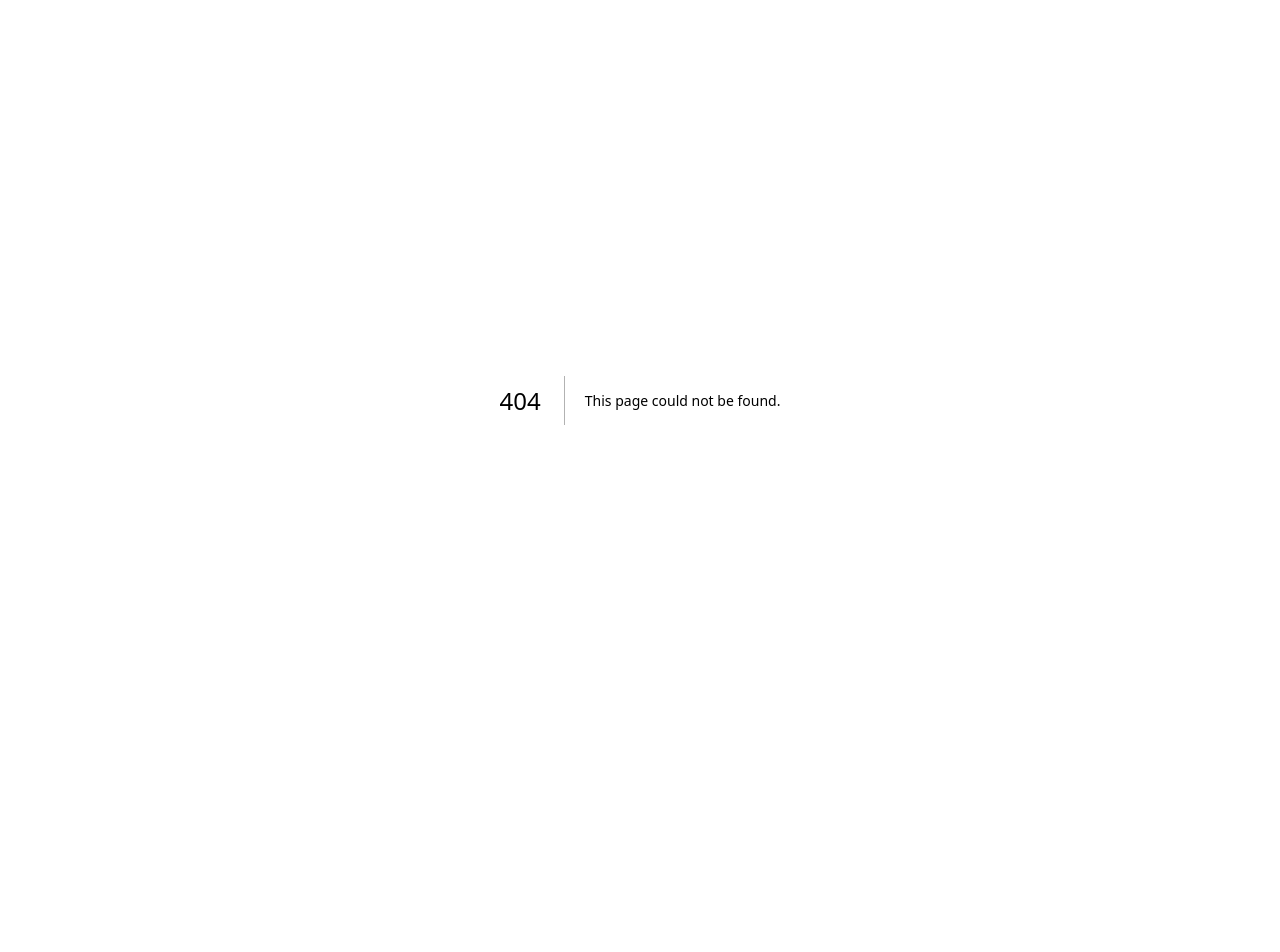
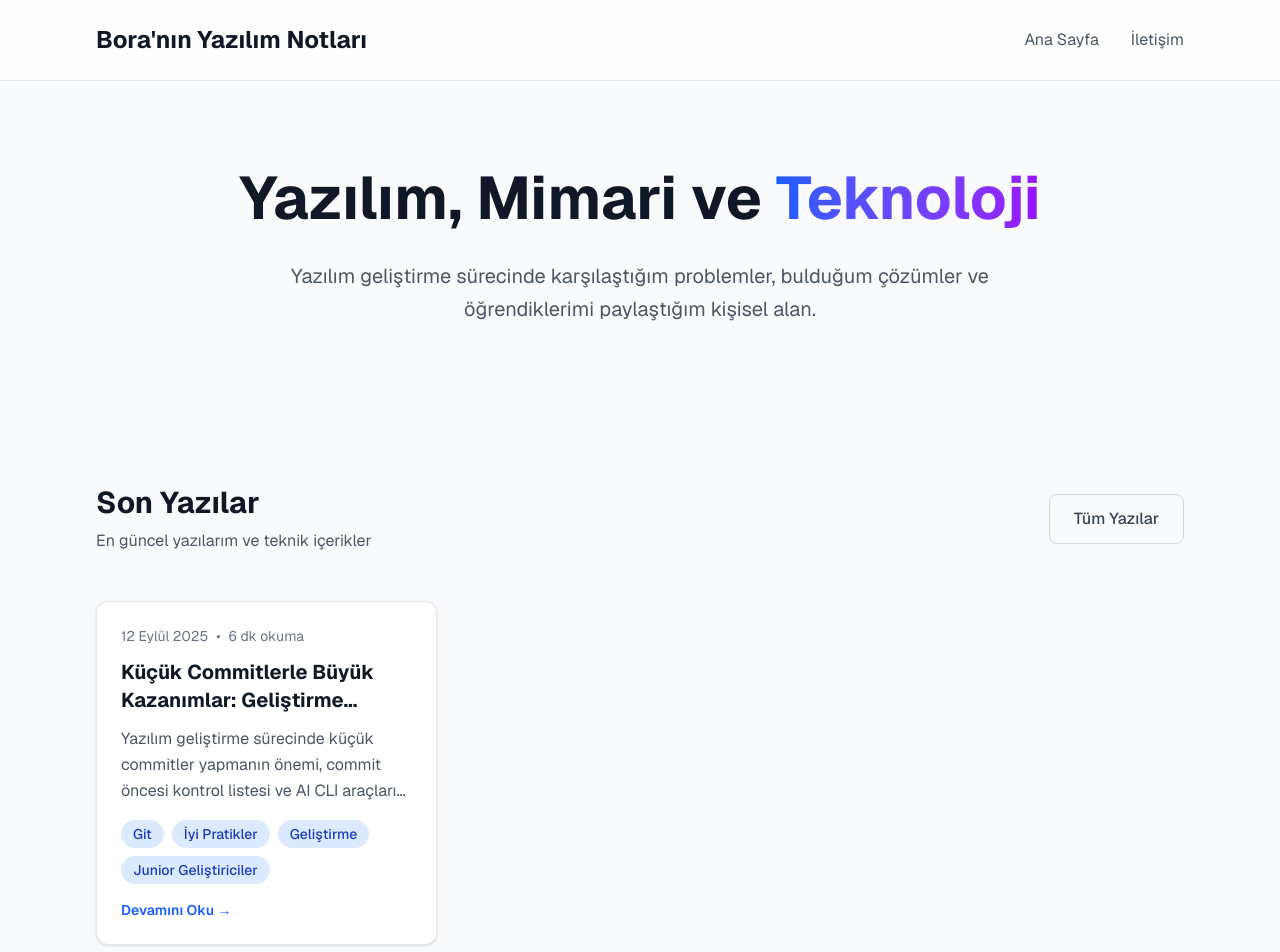
Before and after one commit to boraaaydin/myblog, a Next.js app: page /blog/blog in a window 1280 px wide. Before the commit this address had no page. Shown: the top 952 px of the page. Before the commit the page ends 800 px from the top, so only its background shows below. Built offline with nearby package versions, Linux system fonts and the light colour scheme.

Commit message:
blog path added to all pages

```diff
--- a/next.config.ts
+++ b/next.config.ts
@@ -1,11 +1,9 @@
 import type { NextConfig } from "next";
-
-const isProd = process.env.NODE_ENV === 'production'
 
 const nextConfig: NextConfig = {
   output: 'export',
-  basePath: isProd ? '/blog' : '',
-  assetPrefix: isProd ? '/blog' : '',
+  basePath: '/blog',
+  assetPrefix: '/blog',
   images: {
     unoptimized: true,
   },
--- a/src/app/[slug]/page.tsx
+++ b/src/app/blog/[slug]/page.tsx
@@ -48,7 +48,7 @@ export default async function BlogPostPage({ params }: BlogPostPageProps) {
       <article className="max-w-4xl mx-auto px-4 sm:px-6 lg:px-8 py-12">
         <nav className="mb-8">
           <Link
-            href="/"
+            href="/blog"
             className="text-blue-600 dark:text-blue-400 hover:underline font-medium"
           >
             ← Ana Sayfaya Dön
@@ -103,7 +103,7 @@ export default async function BlogPostPage({ params }: BlogPostPageProps) {
             </div>
 
             <Link
-              href="/"
+              href="/blog"
               className="px-6 py-3 bg-blue-600 hover:bg-blue-700 text-white rounded-lg font-medium transition-colors"
             >
               Diğer Yazılar
--- /dev/null
+++ b/src/app/blog/page.tsx
@@ -0,0 +1,44 @@
+import Header from '@/components/Header';
+import Hero from '@/components/Hero';
+import BlogCard from '@/components/BlogCard';
+import Footer from '@/components/Footer';
+import { getAllPosts } from '@/lib/blog';
+
+export default function Home() {
+  const posts = getAllPosts();
+
+  return (
+    <div className="min-h-screen bg-gray-50 dark:bg-gray-900">
+      <Header />
+
+      <Hero />
+
+      <main className="max-w-6xl mx-auto px-4 sm:px-6 lg:px-8 py-12">
+        <section>
+          <div className="flex items-center justify-between mb-12">
+            <div>
+              <h2 className="text-3xl font-bold text-gray-900 dark:text-white mb-2">
+                Son Yazılar
+              </h2>
+              <p className="text-gray-600 dark:text-gray-400">
+                En güncel yazılarım ve teknik içerikler
+              </p>
+            </div>
+
+            <button className="hidden sm:block px-6 py-3 border border-gray-300 dark:border-gray-600 text-gray-700 dark:text-gray-300 hover:bg-gray-100 dark:hover:bg-gray-800 rounded-lg font-medium transition-colors">
+              Tüm Yazılar
+            </button>
+          </div>
+
+          <div className="grid grid-cols-1 md:grid-cols-2 lg:grid-cols-3 gap-8">
+            {posts.map((post) => (
+              <BlogCard key={post.id} post={post} />
+            ))}
+          </div>
+        </section>
+      </main>
+
+      <Footer />
+    </div>
+  );
+}
--- a/src/app/tag/[tag]/page.tsx
+++ b/src/app/blog/tag/[tag]/page.tsx
@@ -26,7 +26,7 @@ export default function TagPage({ params }: TagPageProps) {
       <main className="max-w-6xl mx-auto px-4 sm:px-6 lg:px-8 py-12">
         <div className="mb-8">
           <Link
-            href="/"
+            href="/blog"
             className="inline-flex items-center text-blue-600 dark:text-blue-400 hover:text-blue-800 dark:hover:text-blue-300 mb-6 transition-colors"
           >
             ← Ana Sayfaya Dön
--- a/src/app/page.tsx
+++ b/src/app/page.tsx
@@ -1,44 +1,7 @@
-import Header from '@/components/Header';
-import Hero from '@/components/Hero';
-import BlogCard from '@/components/BlogCard';
-import Footer from '@/components/Footer';
-import { getAllPosts } from '@/lib/blog';
+import { redirect } from 'next/navigation'
 
-export default function Home() {
-  const posts = getAllPosts();
+export default function RootPage() {
+  redirect('/blog')
 
-  return (
-    <div className="min-h-screen bg-gray-50 dark:bg-gray-900">
-      <Header />
-
-      <Hero />
-
-      <main className="max-w-6xl mx-auto px-4 sm:px-6 lg:px-8 py-12">
-        <section>
-          <div className="flex items-center justify-between mb-12">
-            <div>
-              <h2 className="text-3xl font-bold text-gray-900 dark:text-white mb-2">
-                Son Yazılar
-              </h2>
-              <p className="text-gray-600 dark:text-gray-400">
-                En güncel yazılarım ve teknik içerikler
-              </p>
-            </div>
-
-            <button className="hidden sm:block px-6 py-3 border border-gray-300 dark:border-gray-600 text-gray-700 dark:text-gray-300 hover:bg-gray-100 dark:hover:bg-gray-800 rounded-lg font-medium transition-colors">
-              Tüm Yazılar
-            </button>
-          </div>
-
-          <div className="grid grid-cols-1 md:grid-cols-2 lg:grid-cols-3 gap-8">
-            {posts.map((post) => (
-              <BlogCard key={post.id} post={post} />
-            ))}
-          </div>
-        </section>
-      </main>
-
-      <Footer />
-    </div>
-  );
+  return null
 }
--- a/src/components/BlogCard.tsx
+++ b/src/components/BlogCard.tsx
@@ -10,7 +10,7 @@ interface BlogCardProps {
 export default function BlogCard({ post }: BlogCardProps) {
   return (
     <article className="group cursor-pointer">
-      <Link href={`/${post.slug}`}>
+      <Link href={`/blog/${post.slug}`}>
         <div className="bg-white dark:bg-gray-800 rounded-xl shadow-sm hover:shadow-lg dark:hover:shadow-xl transition-all duration-300 border border-gray-200 dark:border-gray-700 overflow-hidden">
           <div className="p-6">
             <div className="flex items-center gap-2 text-sm text-gray-500 dark:text-gray-400 mb-3">
@@ -37,7 +37,7 @@ export default function BlogCard({ post }: BlogCardProps) {
               {post.tags.map((tag) => (
                 <Link
                   key={tag}
-                  href={`/tag/${encodeURIComponent(tag)}`}
+                  href={`/blog/tag/${encodeURIComponent(tag)}`}
                   className="px-3 py-1 bg-blue-100 dark:bg-blue-900/30 text-blue-800 dark:text-blue-300 text-sm rounded-full font-medium hover:bg-blue-200 dark:hover:bg-blue-900/50 transition-colors"
                   onClick={(e) => e.stopPropagation()}
                 >
--- a/src/components/Footer.tsx
+++ b/src/components/Footer.tsx
@@ -36,7 +36,7 @@ export default function Footer() {
             </h4>
             <ul className="space-y-2 text-gray-600 dark:text-gray-400">
               <li>
-                <Link href="/contact" className="hover:text-gray-900 dark:hover:text-white transition-colors">
+                <Link href="/blog/contact" className="hover:text-gray-900 dark:hover:text-white transition-colors">
                   İletişim
                 </Link>
               </li>
--- a/src/components/Header.tsx
+++ b/src/components/Header.tsx
@@ -5,15 +5,15 @@ export default function Header() {
     <header className="border-b border-gray-200 dark:border-gray-800 sticky top-0 bg-white/80 dark:bg-black/80 backdrop-blur-sm z-50">
       <div className="max-w-6xl mx-auto px-4 sm:px-6 lg:px-8">
         <div className="flex justify-between items-center py-6">
-          <Link href="/" className="text-2xl font-bold text-gray-900 dark:text-white hover:text-blue-600 dark:hover:text-blue-400 transition-colors">
+          <Link href="/blog" className="text-2xl font-bold text-gray-900 dark:text-white hover:text-blue-600 dark:hover:text-blue-400 transition-colors">
             Bora&apos;nın Yazılım Notları
           </Link>
 
           <nav className="hidden md:flex space-x-8">
-            <Link href="/" className="text-gray-600 hover:text-gray-900 dark:text-gray-400 dark:hover:text-white transition-colors">
+            <Link href="/blog" className="text-gray-600 hover:text-gray-900 dark:text-gray-400 dark:hover:text-white transition-colors">
               Ana Sayfa
             </Link>
-            <Link href="/contact" className="text-gray-600 hover:text-gray-900 dark:text-gray-400 dark:hover:text-white transition-colors">
+            <Link href="/blog/contact" className="text-gray-600 hover:text-gray-900 dark:text-gray-400 dark:hover:text-white transition-colors">
               İletişim
             </Link>
           </nav>
```
Also changed, not shown: .claude/settings.local.json (added), src/app/blog/contact/page.tsx (renamed from src/app/contact/page.tsx).
